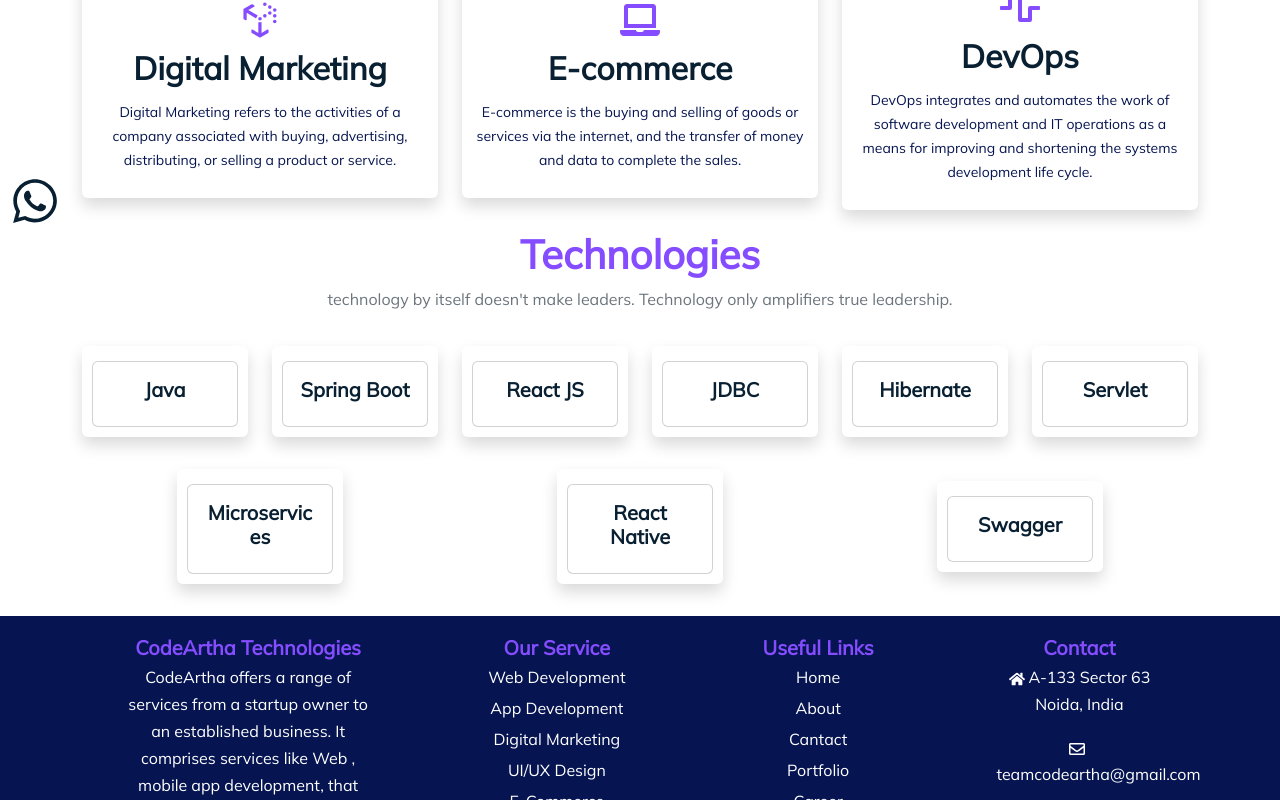
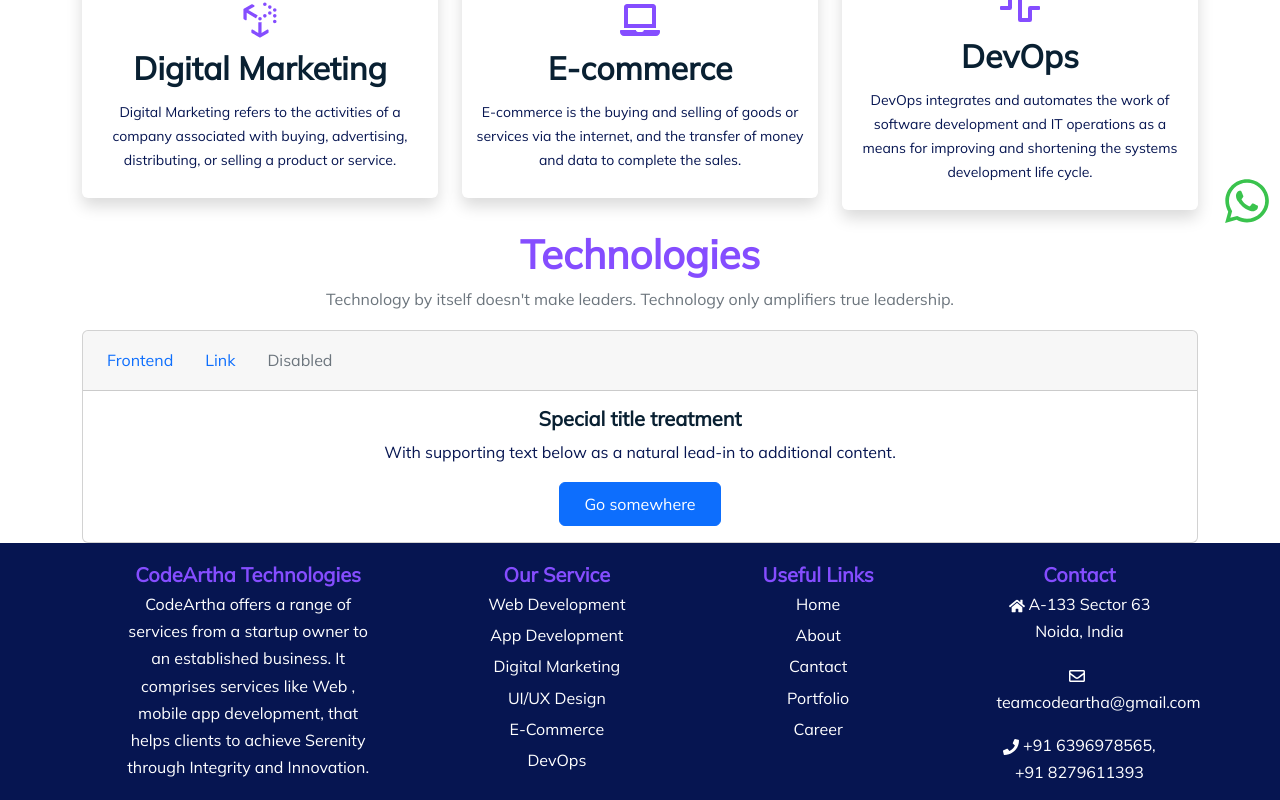
Before and after one commit to codeartha-info/code-base, a React (Create React App) app: page /all-service in a window 1280 px wide. Shown: the part 563-1363 px from the top of the page. Built offline with nearby package versions, Linux system fonts and the light colour scheme.

Commit message:
Adding technologies

```diff
--- a/public/index.html
+++ b/public/index.html
@@ -11,14 +11,14 @@
     />
     <link rel="apple-touch-icon" href="%PUBLIC_URL%/logo192.png" />
     <link rel="manifest" href="%PUBLIC_URL%/manifest.json" />
-    <title>Best IT Service | SAAS Web & Mobile Development</title>
+    <title>Best IT Service | SAAS Web & App Development</title>
     <link
       href="https://unpkg.com/boxicons@2.1.4/css/boxicons.min.css"
       rel="stylesheet"
     />
   </head>
   <body>
-    <noscript>You need to enable JavaScript to run this app.</noscript>
+    <!-- <noscript>.</noscript> -->
     <div id="root"></div>
   </body>
 </html>
--- a/src/App.js
+++ b/src/App.js
@@ -1,5 +1,5 @@
 import React from "react";
-import {Routes, Route, Navigate} from 'react-router-dom'
+import { Routes, Route, Navigate } from "react-router-dom";
 import About from "./component/About";
 import AboutPage from "./component/AboutPage";
 import { ContactPage } from "./component/ContactPage";
@@ -7,18 +7,27 @@
 import Navbar from "./component/Navbar";
 import RequestProjectForm from "./component/RequestProjectForm";
 import ServicesPage from "./component/ServicesPage";
+import Frontend from "./component/Frontend";
+import Backend from "./component/Backend";
+import Devops from "./component/Devops";
 
 function App() {
   return (
     <>
-    <Navbar/>
-     <Routes>
-        <Route exact path="/" element={<Home/>} />
-        <Route path="/contact" element={<ContactPage/>} />
-        <Route path="/about" element={<AboutPage/>} />
-        <Route path="all-service" element={<ServicesPage/>} />
-        <Route path="project-request-form" element={<RequestProjectForm/>} />
-     </Routes>
+      <Navbar />
+      <Routes>
+        <Route exact path="/" element={<Home />} />
+        <Route path="/contact" element={<ContactPage />} />
+        <Route path="/about" element={<AboutPage />} />
+        <Route path="/all-service" element={<ServicesPage />} />
+        <Route
+          path="/all-service/frontend_technologies"
+          element={<Frontend />}
+        />
+        <Route path="/all-service/backend_technologies" element={<Backend />} />
+        <Route path="/all-service/devops" element={<Devops />} />
+        <Route path="project-request-form" element={<RequestProjectForm />} />
+      </Routes>
     </>
   );
 }
--- a/src/CSS/home.css
+++ b/src/CSS/home.css
@@ -22,3 +22,10 @@
     color: var(--baseColor);
     font-size: 40px;
 }
+
+.whatshappIcon{
+    text-decoration: "none";
+    color: "#3ac34d";
+    float: "right";
+    padding-right: "8px";
+}
--- /dev/null
+++ b/src/component/Backend.js
@@ -0,0 +1,7 @@
+import React from "react";
+
+const Backend = () => {
+  return <div>Backend</div>;
+};
+
+export default Backend;
--- a/src/component/Chat.js
+++ b/src/component/Chat.js
@@ -1,19 +1,33 @@
 import React from "react";
-import {
-  FaWhatsapp,
-  FaChartLine,
-  FaPhoneSquare,
-  FaUncharted,
-} from "react-icons/fa";
+import { FaWhatsapp } from "react-icons/fa";
 
 export const Chat = () => {
   return (
     <div>
       <div class="position-relative">
         <div class=" fixed-bottom   top-300 ">
-          <i style={{ fontSize: 50, cursor:'pointer', color: "#004D00", marginBottom:10, marginLeft:10 }}>
-          <a style={{textDecoration:'none'}} href="https://api.whatsapp.com/send?phone=917351500899&text=Hello this is the starting message"><FaWhatsapp /></a>
-
+          <i
+            style={{
+              fontSize: 50,
+              cursor: "pointer",
+              color: "#004D00",
+              marginBottom: 10,
+              marginLeft: 10,
+            }}
+          >
+            <a
+              style={{
+                textDecoration: "none",
+                color: "#3ac34d",
+                float: "right",
+                paddingRight: "8px",
+              }}
+              target="_blank"
+              className="btn-floating btn-sm"
+              href="https://api.whatsapp.com/send?phone=916396978565&text=Hello this is the starting message"
+            >
+              <FaWhatsapp />
+            </a>
           </i>
         </div>
       </div>
--- a/src/component/Contact.js
+++ b/src/component/Contact.js
@@ -163,7 +163,7 @@
                   </i>
                 </li>
                 <p className="text-dark">
-                  +91 9634139574 <br /> +91 7351500899
+                  +91 6396978565 <br /> +91 8279611393
                 </p>
               </ul>
             </div>
--- /dev/null
+++ b/src/component/Devops.js
@@ -0,0 +1,7 @@
+import React from "react";
+
+const Devops = () => {
+  return <div>Devops</div>;
+};
+
+export default Devops;
--- /dev/null
+++ b/src/component/Frontend.js
@@ -0,0 +1,21 @@
+import React from "react";
+import Service from "./Service";
+import Footer from "./Footer";
+import Technologies from "./Technologies";
+
+const Frontend = () => {
+  return (
+    <div>
+      <Service />
+      <Technologies />
+
+      <div className="container">
+        <div>j</div>
+      </div>
+
+      <Footer />
+    </div>
+  );
+};
+
+export default Frontend;
--- a/src/component/Home.js
+++ b/src/component/Home.js
@@ -22,7 +22,7 @@
                   We craft digital experience
                   <p>Develop your Ideas into reality</p>
                 </h6>
-                <h1 className="display-2 my-3 baseColor">
+                <h1 className="display-2 my-3 baseColor ">
                   Web & Mobile
                   <br /> App Development
                 </h1>
--- a/src/component/Technologies.js
+++ b/src/component/Technologies.js
@@ -1,4 +1,5 @@
 import React from "react";
+import { Link } from "react-router-dom";
 
 const Technologies = () => {
   return (
@@ -7,119 +8,67 @@
         <h1 className="text-center mt-3  fw-bold baseColor">Technologies</h1>
 
         <p className="text-center text-muted">
-          technology by itself doesn't make leaders. Technology only amplifiers
+          Technology by itself doesn't make leaders. Technology only amplifiers
           true leadership.
         </p>
-        <div class="row my-3 ">
-          <div class="col-2 col-sm-2 col-md-2 m-auto">
-            <div className="card border-0 shadow text-center my-3 ">
-              <div className="card-body service">
-                <div class="card">
-                  {/* <img src="..." class="card-img-top" alt="..." /> */}
-                  <div class="card-body">
-                    <h5 class="card-title">Java</h5>
-                  </div>
-                </div>
-              </div>
-            </div>
+        {/* <div>
+          <ul class="nav">
+            <li class="nav-item">
+              <Link
+                class="nav-link"
+                aria-current="page"
+                to="/all-service/frontend_technologies"
+              >
+                Frontend
+              </Link>
+            </li>
+            <li class="nav-item">
+              <Link class="nav-link" to="/all-service/backend_technologies">
+                Backend
+              </Link>
+            </li>
+            <li class="nav-item">
+              <Link class="nav-link" to="/all-service/devops">
+                DevOps
+              </Link>
+            </li>
+          </ul>
+        </div> */}
+
+        <div class="card text-center">
+          <div class="card-header">
+            <ul class="nav nav-pills card-header-pills">
+              <li class="nav-item">
+                <Link class="nav-link " to="/all-service/frontend_technologies">
+                  Frontend
+                </Link>
+              </li>
+              <li class="nav-item">
+                <a class="nav-link" href="#">
+                  Link
+                </a>
+              </li>
+              <li class="nav-item">
+                <a
+                  class="nav-link disabled"
+                  href="#"
+                  tabindex="-1"
+                  aria-disabled="true"
+                >
+                  Disabled
+                </a>
+              </li>
+            </ul>
           </div>
-          <div class="col-2 col-sm-2 col-md-2 m-auto">
-            <div className="card border-0 shadow text-center my-3 ">
-              <div className="card-body service">
-                <div class="card">
-                  {/* <img src="..." class="card-img-top" alt="..." /> */}
-                  <div class="card-body">
-                    <h5 class="card-title">Spring Boot</h5>
-                  </div>
-                </div>
-              </div>
-            </div>
-          </div>
-          <div class="col-2 col-sm-2 col-md-2 m-auto">
-            <div className="card border-0 shadow text-center my-3 ">
-              <div className="card-body service">
-                <div class="card">
-                  {/* <img src="..." class="card-img-top" alt="..." /> */}
-                  <div class="card-body">
-                    <h5 class="card-title">React JS</h5>
-                  </div>
-                </div>
-              </div>
-            </div>
-          </div>
-
-          <div class="col-2 col-sm-2 col-md-2 m-auto">
-            <div className="card border-0 shadow text-center my-3 ">
-              <div className="card-body service">
-                <div class="card">
-                  {/* <img src="..." class="card-img-top" alt="..." /> */}
-                  <div class="card-body">
-                    <h5 class="card-title">JDBC </h5>
-                  </div>
-                </div>
-              </div>
-            </div>
-          </div>
-
-          <div class="col-2 col-sm-2 col-md-2 m-auto">
-            <div className="card border-0 shadow text-center my-3 ">
-              <div className="card-body service">
-                <div class="card">
-                  {/* <img src="..." class="card-img-top" alt="..." /> */}
-                  <div class="card-body">
-                    <h5 class="card-title">Hibernate</h5>
-                  </div>
-                </div>
-              </div>
-            </div>
-          </div>
-          <div class="col-2 col-sm-2 col-md-2 m-auto">
-            <div className="card border-0 shadow text-center my-3 ">
-              <div className="card-body service">
-                <div class="card">
-                  {/* <img src="..." class="card-img-top" alt="..." /> */}
-                  <div class="card-body">
-                    <h5 class="card-title">Servlet</h5>
-                  </div>
-                </div>
-              </div>
-            </div>
-          </div>
-          <div class="col-2 col-sm-2 col-md-2 m-auto">
-            <div className="card border-0 shadow text-center my-3 ">
-              <div className="card-body service">
-                <div class="card">
-                  {/* <img src="..." class="card-img-top" alt="..." /> */}
-                  <div class="card-body">
-                    <h5 class="card-title">Microservices</h5>
-                  </div>
-                </div>
-              </div>
-            </div>
-          </div>
-          <div class="col-2 col-sm-2 col-md-2 m-auto">
-            <div className="card border-0 shadow text-center my-3 ">
-              <div className="card-body service">
-                <div class="card">
-                  {/* <img src="..." class="card-img-top" alt="..." /> */}
-                  <div class="card-body">
-                    <h5 class="card-title">React Native</h5>
-                  </div>
-                </div>
-              </div>
-            </div>
-          </div>
-          <div class="col-2 col-sm-2 col-md-2 m-auto">
-            <div className="card border-0 shadow text-center my-3 ">
-              <div className="card-body service">
-                <div class="card">
-                  {/* <img src="..." class="card-img-top" alt="..." /> */}
-                  <div class="card-body">
-                    <h5 class="card-title">Swagger</h5>
-                  </div>
-                </div>
-              </div>
-            </div>
+          <div class="card-body">
+            <h5 class="card-title">Special title treatment</h5>
+            <p class="card-text">
+              With supporting text below as a natural lead-in to additional
+              content.
+            </p>
+            <a href="#" class="btn btn-primary">
+              Go somewhere
+            </a>
           </div>
         </div>
       </div>
--- a/src/index.css
+++ b/src/index.css
@@ -44,6 +44,7 @@
     padding-top: 5px;
     padding-bottom: 5px;
 }
+
 .top-nav p{
     margin-bottom: 0;
     display: inline-block;
```
